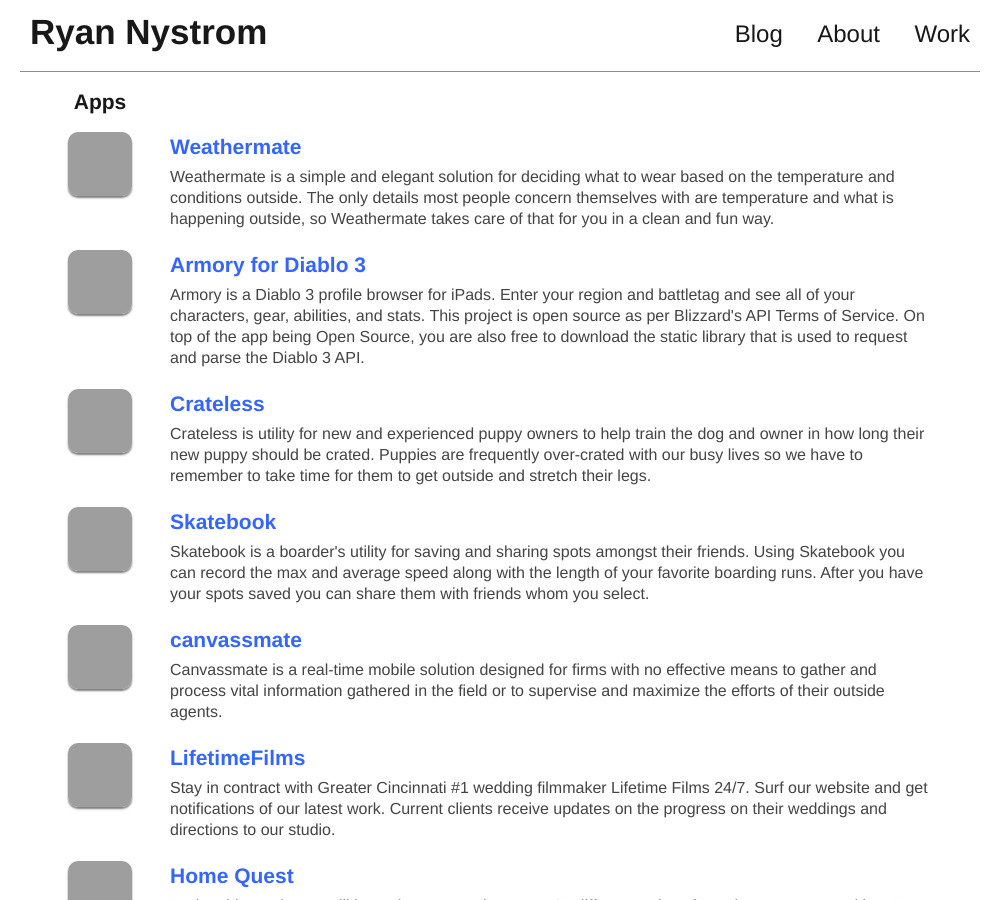
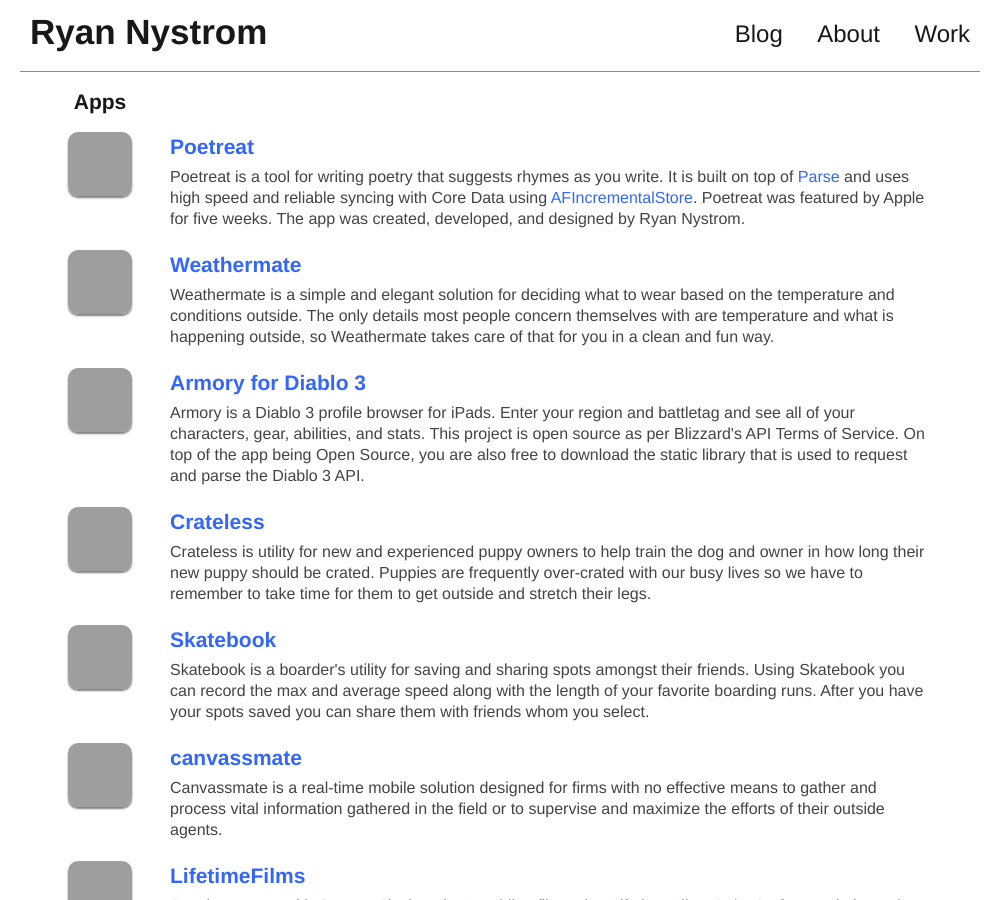
Before and after one commit to rnystrom/Blog, a Jekyll site: the page work.html, which Jekyll copies as it is, in a window 1280 px wide and 900 px high. Shown: the whole window, without its empty margins (140-1140 px from the left). Built offline with Jekyll 4.4.1, drawn with Linux system fonts in a browser that asks for light colours; nearby versions of some CDN libraries; Markdown is read by kramdown in place of the engine named in the settings; grey boxes are pictures that could not be loaded.

Commit message:
added poetreat

```diff
--- a/work.html
+++ b/work.html
@@ -57,6 +57,16 @@
         <section id="projects" class="sixteen columns content">
 
             <h2 class="two columns">Apps</h2>
+
+            <div class="project sixteen columns">
+                <div class="icon two columns">
+                    <img src="http://a3.mzstatic.com/us/r1000/112/Purple2/v4/e4/97/ea/e497ea32-e760-4d0d-aa57-e9373fd62c5c/mzl.lxckyhky.175x175-75.jpg" />
+                </div>
+                <div class="thirteen columns">
+                    <h4><a href="https://itunes.apple.com/us/app/poetreat-write-quick-simple/id636392647?ls=1&mt=8">Poetreat</a></h4>
+                    Poetreat is a tool for writing poetry that suggests rhymes as you write. It is built on top of <a href="http://parse.com">Parse</a> and uses high speed and reliable syncing with Core Data using <a href="https://github.com/AFNetworking/AFIncrementalStore">AFIncrementalStore</a>. Poetreat was featured by Apple for five weeks. The app was created, developed, and designed by Ryan Nystrom.
+                </div>
+            </div>
 
             <div class="project sixteen columns">
                 <div class="icon two columns">
```
Also changed, not shown: 1 other file.
